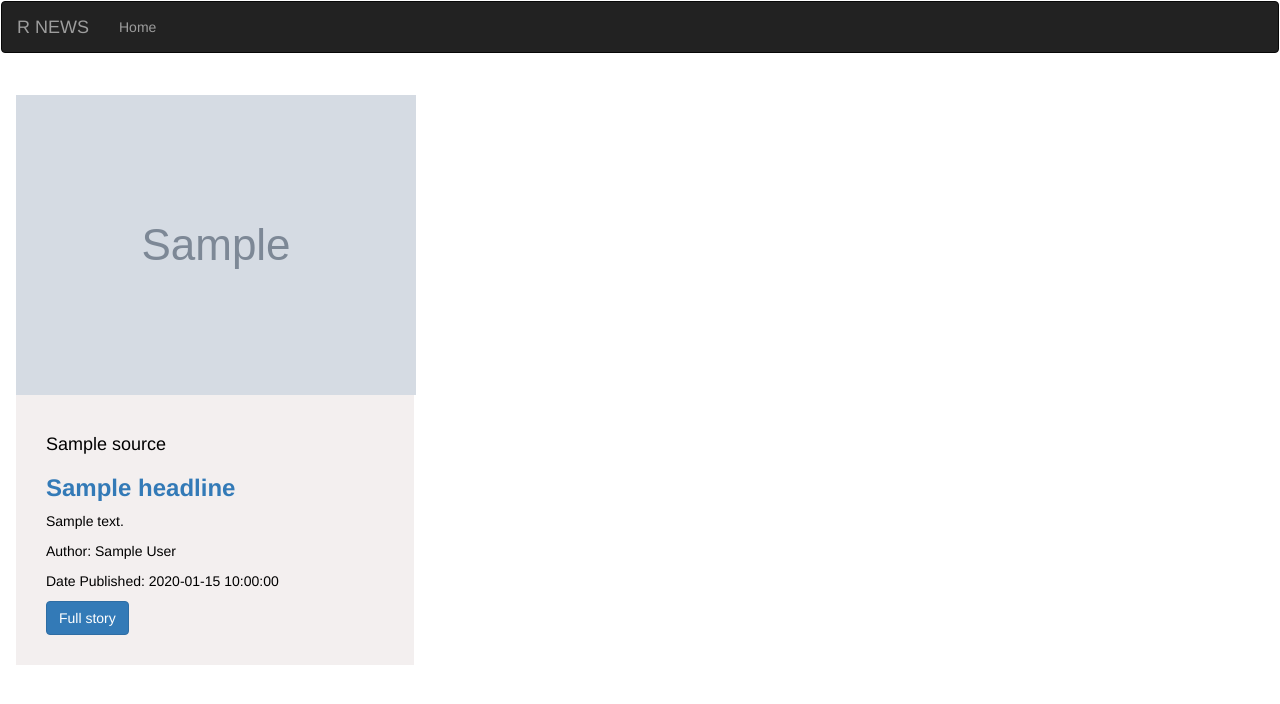
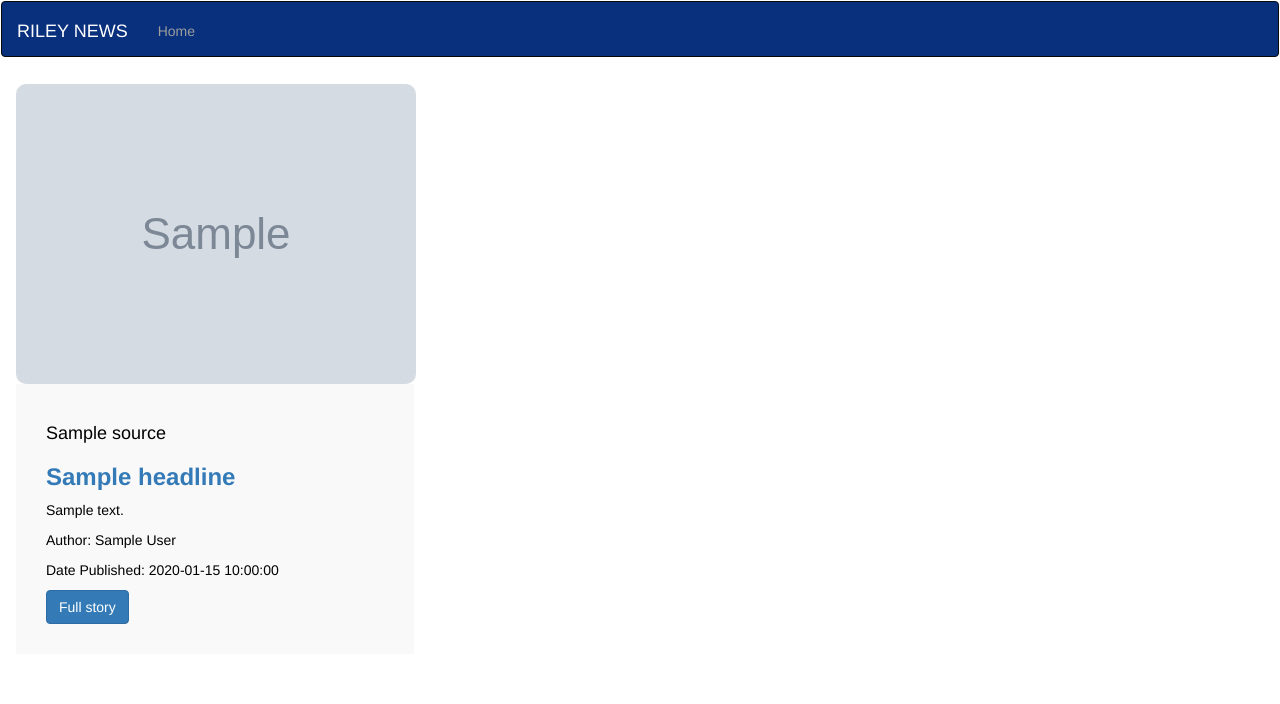
Before and after one commit to annk1995/news_app, a Flask app: template app/templates/index.html in a window 1280 px wide. Shown: the top 704 px of the page. Run offline with Flask 2, Linux system fonts and the light colour scheme; the template is opened without the code that fills it: most values are stand-ins (such as "Sample title", 1, 10 or a date in 2020); grey boxes marked "Sample" are stand-in pictures; some libraries are stand-ins or nearby versions.

Commit message:
added style

```diff
--- a/app/static/index.css
+++ b/app/static/index.css
@@ -1,18 +1,41 @@
 
 .headline {
-    margin-bottom: 4em;
+    margin-bottom: 2em;
+
 }
 
 .card {
-    border: 1px solid #fff;
+    border: 1px solid rgb(255, 255, 255);
+
 }
-
+.card img{
+    border-radius: 10px;
+}
 .card-body {
     padding: 3rem;
-    background-color: rgb(243, 239, 239);
+    background-color: rgb(249, 249, 249);
 
 }
 
 .card-text{
     color: #000;
 }
+.navbar-inverse {
+
+    background-color: rgb(9, 48, 125);
+}
+.navbar-inverse .navbar-brand {
+    color: #ffffff;
+}
+.container-fluid {
+    padding-right: 15px;
+    padding-left: 15px;
+    margin-right: auto;
+    margin-left: auto;
+    margin-top: 4px;
+}
+.container-fluid .row{
+    margin-right: -15px;
+    margin-left: -15px;
+    margin-top: -15px;
+}
--- a/app/templates/navbar.html
+++ b/app/templates/navbar.html
@@ -9,7 +9,7 @@
                       <span class="icon-bar"></span>
                       <span class="icon-bar"></span>
                     </button>
-                    <a class="navbar-brand" href="/"> <bold>R NEWS</bold> </a>
+                    <a class="navbar-brand" href="/"> <bold>RILEY NEWS</bold> </a>
                 </div>
                 <div class="navbar-collapse collapse">
                     <ul class="nav navbar-nav">
```
